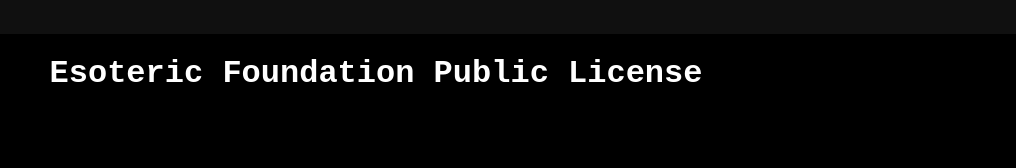
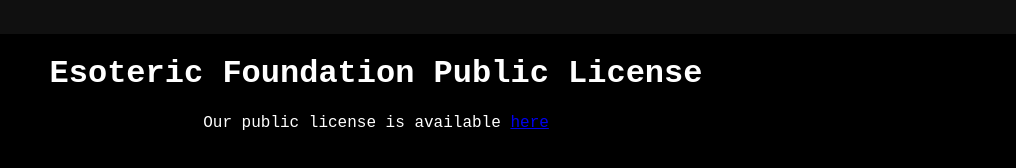
Before and after one commit to esotericfoundation/license, a website: page index.html in a window 1280 px wide. Shown: the full height of the page, 264-1280 px from the left. Drawn offline with Linux system fonts and the light colour scheme.

Commit message:
Add link to the license

```diff
--- a/index.html
+++ b/index.html
@@ -15,5 +15,7 @@
 
   <body class="background">
     <h1 class="centered">Esoteric Foundation Public License</h1>
+
+    <p class="centered">Our public license is available <a href="./Esoteric Foundation Public License.txt">here</a></p>
   </body>
 </html>
```
